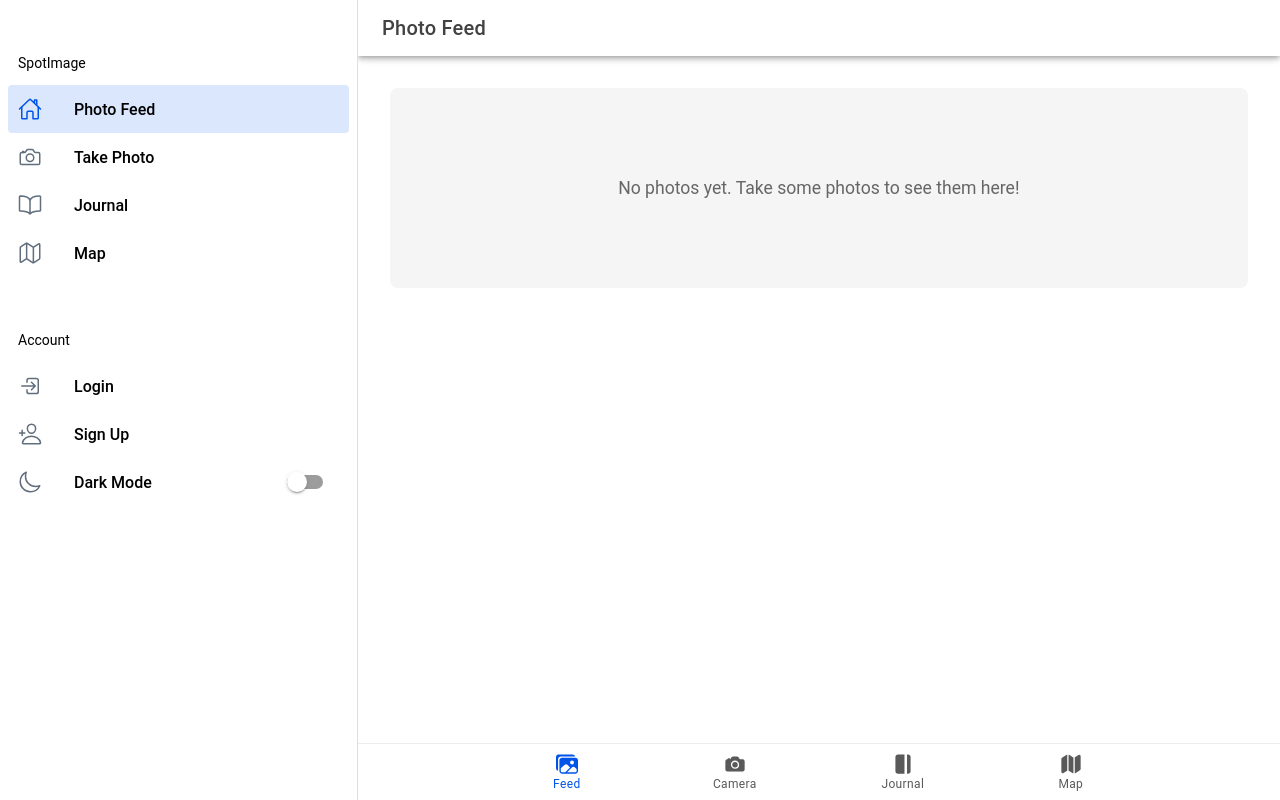
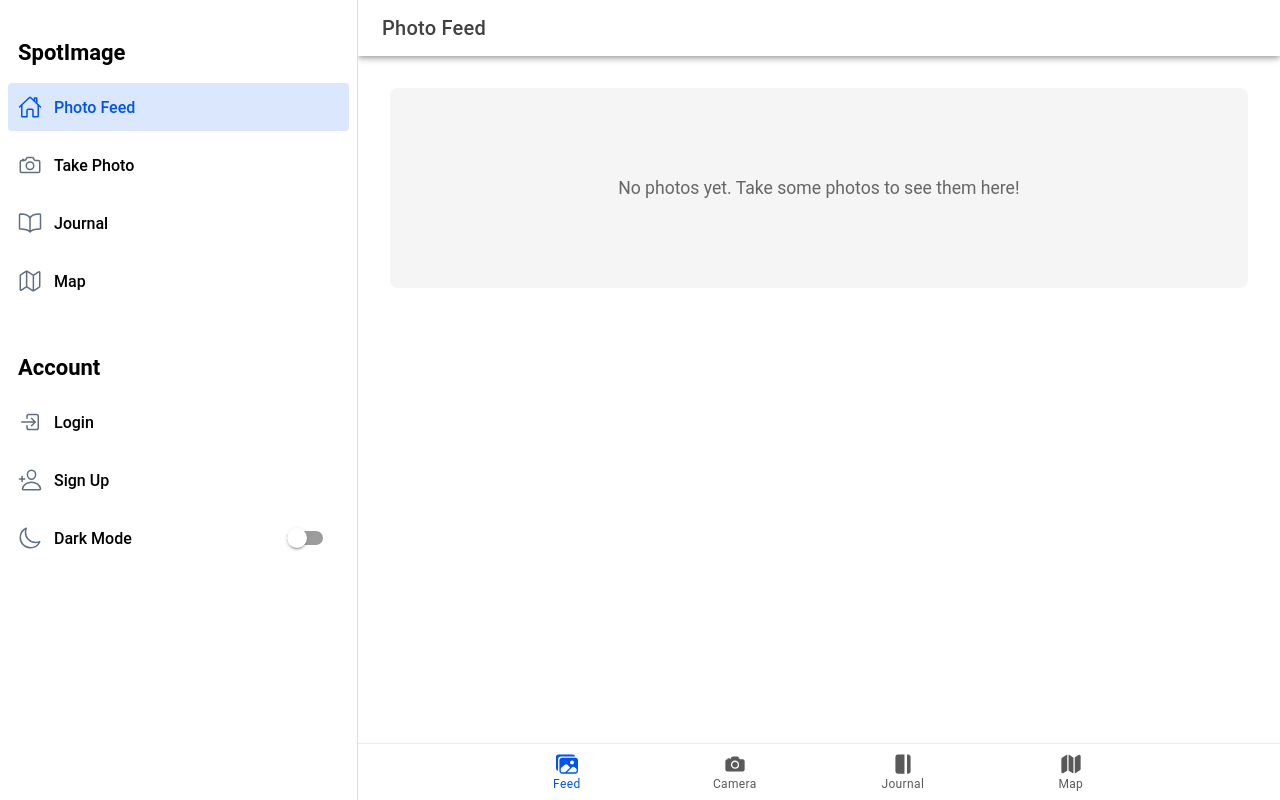
Before and after one commit to aviasnani/state_managers, a React (Vite) app: page /tabs/home in a window 1280 px wide. Built offline with nearby package versions, Linux system fonts and the light colour scheme; sample sign-in values are in the browser's storage.

Commit message:
Update Menu.css

```diff
--- a/src/pages/Menu.css
+++ b/src/pages/Menu.css
@@ -47,3 +47,49 @@ ion-menu ion-content {
   ion-menu.md ion-item ion-label {
     font-weight: 500;
   }
+
+  ion-menu ion-list {
+    padding: 20px 0;
+  }
+
+  ion-menu ion-list-header {
+    font-size: 22px;
+    font-weight: 600;
+    min-height: 20px;
+    margin-bottom: 18px;
+    padding-left: 20px;
+  }
+
+  ion-menu ion-item {
+    --padding-start: 20px;
+    margin-bottom: 10px;
+  }
+
+  ion-menu ion-item.selected {
+    --background: rgba(var(--ion-color-primary-rgb), 0.14);
+    --color: var(--ion-color-primary);
+  }
+
+  ion-menu ion-item.selected ion-icon {
+    color: var(--ion-color-primary);
+  }
+
+  ion-menu ion-item ion-icon {
+    font-size: 24px;
+    margin-right: 12px;
+  }
+
+  ion-menu ion-list#account-list {
+    border-top: 1px solid var(--ion-color-step-150, #d7d8da);
+    padding-top: 20px;
+  }
+
+  ion-menu ion-list#account-list ion-list-header {
+    font-size: 18px;
+    margin-bottom: 18px;
+    color: var(--ion-color-medium);
+  }
+
+  ion-menu ion-item ion-label {
+    font-weight: 500;
+  }
```
